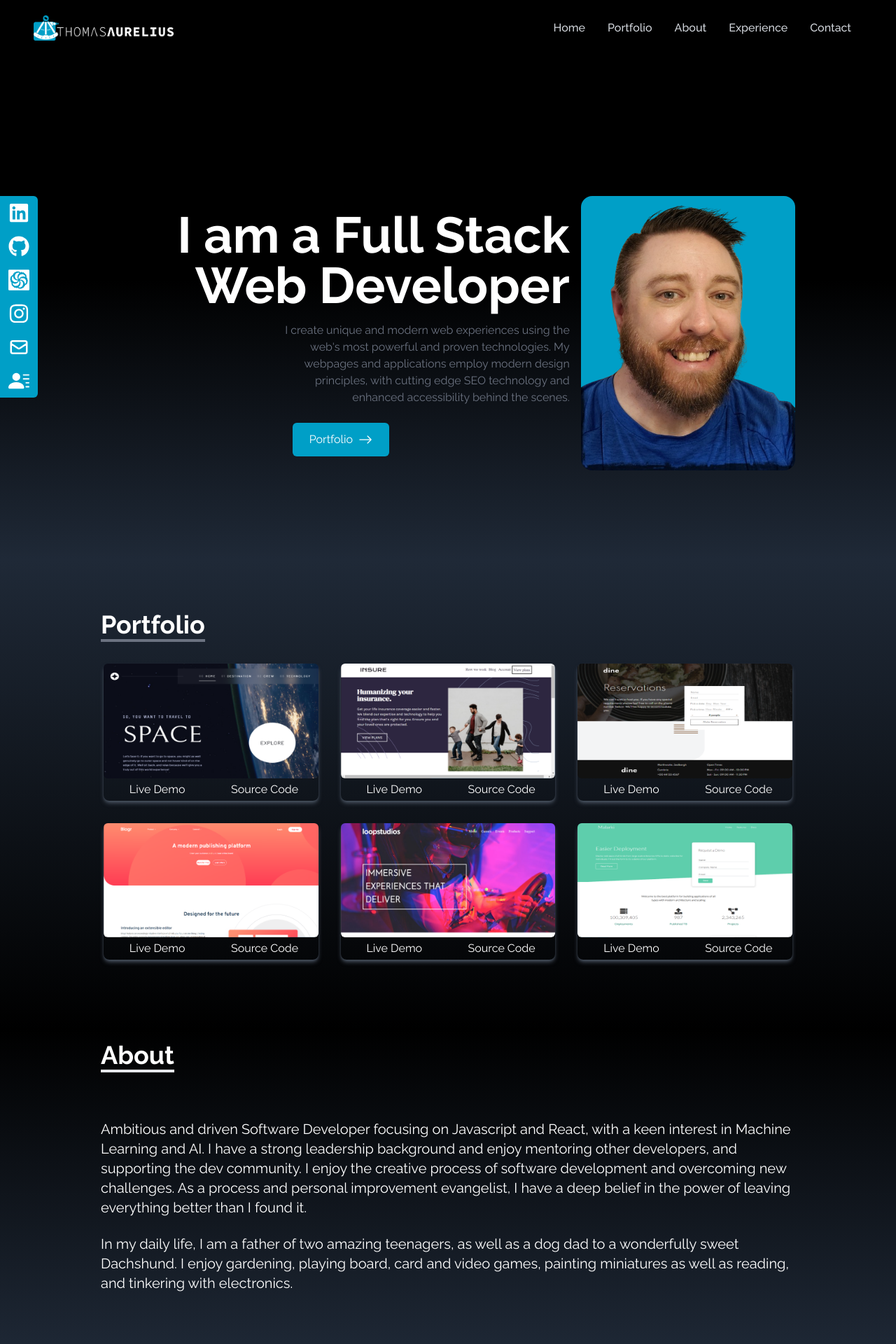
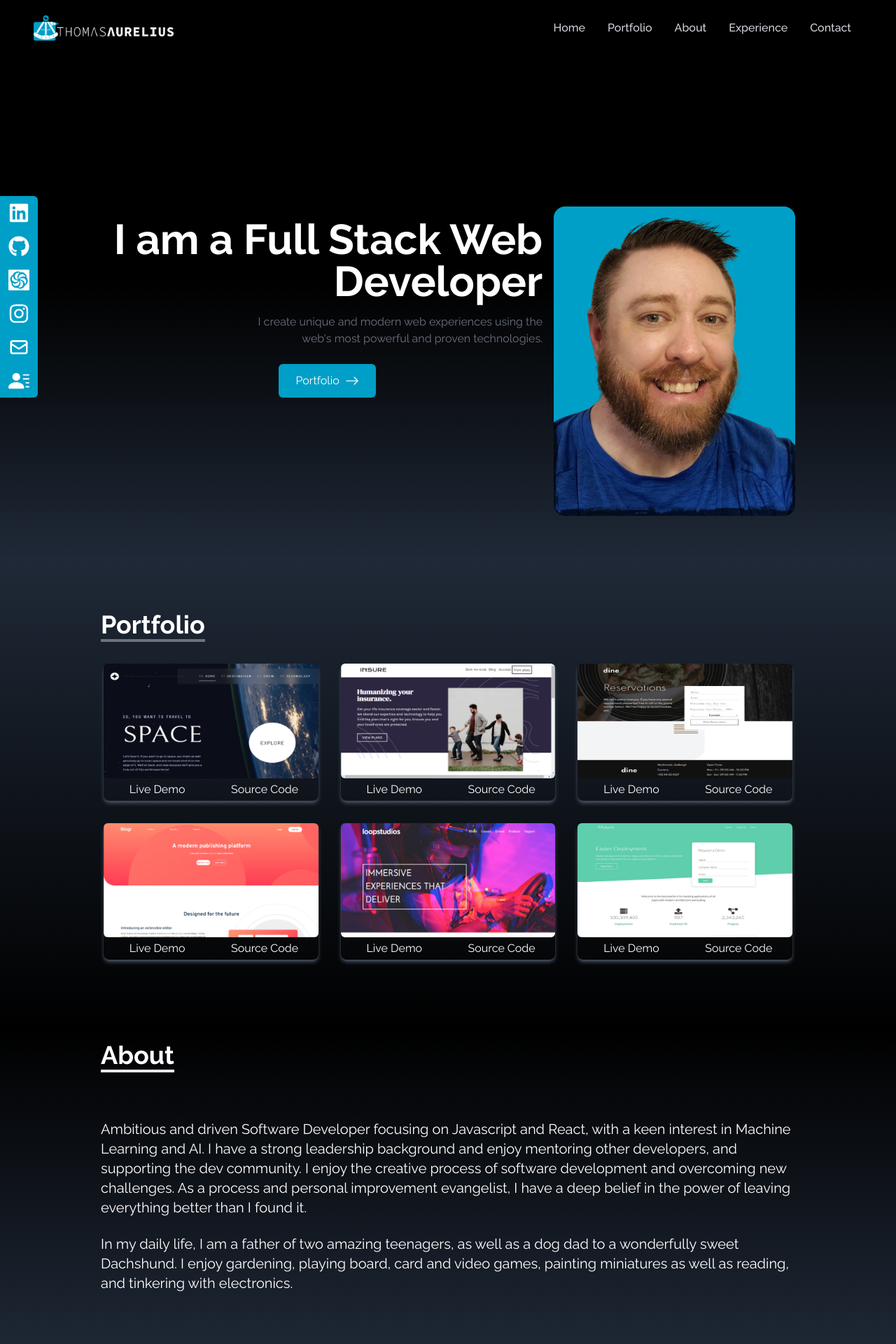
Before and after one commit to ThomasAurelius/portfolio-react-2022, a React (Create React App) app: page / in a window 1280 px wide. Shown: the top 1920 px of the page at 70% size. Built offline with nearby package versions, Linux system fonts and the light colour scheme; the HTML template or start-up script is replaced by a standard one.

Commit message:
semantics and css to Home

```diff
--- a/src/App.js
+++ b/src/App.js
@@ -9,19 +9,18 @@ import Footer from "./components/Footer";
 
 function App() {
   return (
-    <div className="App">
+    <main className="App">
       <Navbar />
       <Home />
       <Portfolio />
       <About />
-
       <Experience />
       <Contact />
       <Footer />
 
       <SocialLinks />
 
-    </div>
+    </main>
   );
 }
 
--- a/src/components/About.js
+++ b/src/components/About.js
@@ -2,8 +2,8 @@ import React from 'react'
 
 export default function About() {
   return (
-    <div name="about" className='w-full h-full bg-gradient-to-b to-gray-800 from-black text-white pb-20 lg:px-12'>
-      <div className='max-w-screen-lg p-4 mx-auto flex flex-col justify-center w-full h-full '>
+    <section name="about" className='w-full h-full bg-gradient-to-b to-gray-800 from-black text-white pb-20 lg:px-12'>
+      <article className='max-w-screen-lg p-4 mx-auto flex flex-col justify-center w-full h-full '>
          <div className='pb-8'>
             <p className='text-4xl font-bold inline border-b-4'>About</p>
          </div>
@@ -14,8 +14,8 @@ export default function About() {
          <p className='text-xl'>In my daily life, I am a father of two amazing teenagers, as well as a dog
 						dad to a wonderfully sweet Dachshund. I enjoy gardening, playing board, card and video games, painting miniatures as well
 						as reading, and tinkering with electronics.</p>
-      </div>
+      </article>
 
-    </div>
+    </section>
   )
 }
--- a/src/components/Contact.js
+++ b/src/components/Contact.js
@@ -2,8 +2,8 @@ import React from 'react'
 
 export default function Contact() {
   return (
-    <div name="contact" className='w-full h-full bg-gradient-to-b from-black to-gray-800 p-4 text-white  lg:px-12'>
-      <div className='flex flex-col p-4 justify-center max-w-screen-lg mx-auto h-full'>
+    <section name="contact" className='w-full h-full bg-gradient-to-b from-black to-gray-800 p-4 text-white  lg:px-12'>
+      <article className='flex flex-col p-4 justify-center max-w-screen-lg mx-auto h-full'>
          <div className='pb-4'>
             <p className='text-4xl font-bold inline border-b-4 border-gray-500'>Contact</p>
             <p className='py-6'>Submit the form below to get in contact with me!</p>
@@ -23,7 +23,7 @@ export default function Contact() {
 
             </form>
          </div>
-      </div>
-    </div>
+      </article>
+    </section>
   )
 }
--- a/src/components/Experience.js
+++ b/src/components/Experience.js
@@ -103,8 +103,8 @@ export default function Experience() {
    ]
 
   return (
-    <div name="experience" className='bg-gradient-to-b from-gray-800 to-black w-full h-full text-white  lg:px-12'>
-      <div className='max-w-screen-lg mx-auto p-4 flex flex-col justify-center w-full h-full text-white'>
+    <section name="experience" className='bg-gradient-to-b from-gray-800 to-black w-full h-full text-white  lg:px-12'>
+      <article className='max-w-screen-lg mx-auto p-4 flex flex-col justify-center w-full h-full text-white'>
          <div>
             <p className='text-4xl font-bold border-b-4 border-gray-500 p-2 inline'>Experience</p>
             <p className='py-6'>These are the technologies I have experience with:</p>
@@ -121,7 +121,7 @@ export default function Experience() {
          ))}
 
          </div>
-      </div>
-    </div>
+      </article>
+    </section>
   )
 }
--- a/src/components/Footer.js
+++ b/src/components/Footer.js
@@ -5,8 +5,8 @@ import { SiCodewars } from 'react-icons/si';
 
 export default function Footer() {
   return (
-    <div>
-      <div class="footer bg-gradient-to-b from-gray-800 to-black text-white  lg:px-12">
+    <footer>
+      <article class="footer bg-gradient-to-b from-gray-800 to-black text-white  lg:px-12">
 
 				<h3 className='font-bold'>Contact me!</h3>
 				<a href="mailto:thomas.aurelius.widmer@gmail.com" className="footer_link  md:text-2xl ">thomas.aurelius.widmer@gmail.com</a>
@@ -41,8 +41,8 @@ export default function Footer() {
 				<div className="final">
 					<small><span>&copy;</span> <strong>Thomas Aurelius </strong></small>
 				</div>
-			</div>
+		</article>
 
-    </div>
+    </footer>
   )
 }
--- a/src/components/Home.js
+++ b/src/components/Home.js
@@ -6,15 +6,15 @@ import { Link } from 'react-scroll'
 
 export default function Home() {
   return (
-    <div name="home" className='h-screen w-full bg-gradient-to-b from-black via-black to-gray-800 text-white pt-40  lg:px-12 md:pt-40 text-right' >
-      <div className='max-w-screen-lg mx-auto flex flex-col items-center justify-center h-full px-4 md:flex-row xs:text-center'>
+    <section name="home" className='h-full md:h-screen w-full bg-gradient-to-b from-black via-black to-gray-800 text-white pt-20  lg:px-12 md:pt-60 text-center md:text-right' >
+      <article className='max-w-screen-lg mx-auto flex flex-col items-center justify-center h-full px-4 md:flex-row xs:text-center'>
          <div className='flex flex-col justify-center  h-full'>
-            <h2 className='text-4xl sm:text-7xl px-4 font-bold text-white'>I am a Full Stack Web Developer</h2>
-            <p className='text-gray-500 py-4 px-4 max-w-md self-end'>I create unique and modern web experiences using the web's most powerful and proven technologies. My webpages and applications employ modern design principles, with cutting edge SEO technology and enhanced accessibility behind the scenes. </p>
+            <h2 className='text-4xl sm:text-6xl px-4 font-bold text-white'>I am a Full Stack Web Developer</h2>
+            <p className='text-gray-500 py-4 px-4 max-w-md self-center md:self-end '>I create unique and modern web experiences using the web's most powerful and proven technologies.  </p>
             <div className="self-center">
                <Link to={'portfolio'} smooth duration={500}>
 
-            <button className='group text-white w-fit px-6 py-3 my-2 flex items-center rounded-md accent-color cursor-pointer  '>
+            <button className='group text-white w-fit px-6 py-3 my-2 flex items-center rounded-md accent-color cursor-pointer md:mb-40 '>
                Portfolio
                <span className='group-hover:rotate-90 duration-300 pl-1'>
                   <BsArrowRight size={20} className='ml-1' />
@@ -25,10 +25,10 @@ export default function Home() {
             </div>
          </div>
          <div>
-            <img src={heroImg} alt="Thomas Aurelius" className='rounded-2xl mx-auto w-2/3 md:w-full mb-2' />
+            <img src={heroImg} alt="Thomas Aurelius" className='rounded-2xl mx-auto w-2/3 md:w-full  mb-2' />
          </div>
-      </div>
+      </article>
 
-    </div>
+    </section>
   )
 }
--- a/src/components/Navbar.js
+++ b/src/components/Navbar.js
@@ -34,7 +34,7 @@ export default function Navbar() {
 ]
    return (
 
-      <div className="flex justify-between items-center w-full h-20  px-4 text-white bg-black fixed lg:px-12">
+      <nav className="flex justify-between items-center w-full h-20  px-4 text-white bg-black fixed lg:px-12">
          <div>
             <img src={logo} alt="logo" className='navlogo' />
          </div>
@@ -69,6 +69,6 @@ export default function Navbar() {
             }
          </ul>
          )}
-      </div>
+      </nav>
    );
 }
--- a/src/components/Portfolio.js
+++ b/src/components/Portfolio.js
@@ -56,8 +56,8 @@ export default function Portfolio() {
    ]
 
   return (
-    <div name="portfolio" className='bg-gradient-to-b to-black from-gray-800 w-full text-white md:h-full pt-8 pb-20 lg:px-12'>
-      <div className='max-w-screen-lg p-4 pt-10 mx-auto flex flex-col justify-center w-full h-full'>
+    <section name="portfolio" className='bg-gradient-to-b to-black from-gray-800 w-full text-white md:h-full pt-8 pb-20 lg:px-12'>
+      <article className='max-w-screen-lg p-4 pt-10 mx-auto flex flex-col justify-center w-full h-full'>
          <div className='pb-8'>
             <p className='text-4xl font-bold inline border-b-4 border-gray-500 '>Portfolio</p>
 
@@ -80,7 +80,7 @@ export default function Portfolio() {
             }
          </div>
 
-      </div>
-    </div>
+      </article>
+    </section>
   )
 }
--- a/src/components/SocialLinks.js
+++ b/src/components/SocialLinks.js
@@ -63,7 +63,7 @@ const links = [
 
   return (
     <>
-    <div className='hidden lg:flex flex-col top-[35%] left-0 fixed '>
+    <section className='hidden lg:flex flex-col top-[35%] left-0 fixed '>
       <ul>
 
       {links.map(({ id, child, href, style, download }) => (
@@ -83,7 +83,7 @@ const links = [
 
 
       </ul>
-   </div>
+   </section>
     </>
   );
 }
```
